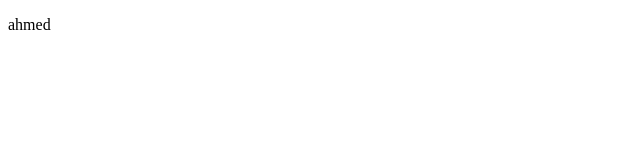
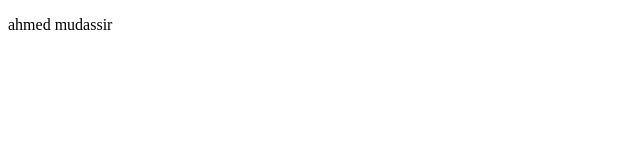
Before and after one commit to Codex-Founders/Codex-Web, a plain HTML site: page card.html in a window 1280 px wide. Shown: the full height of the page, 0-640 px from the left. Drawn offline with Linux system fonts and the light colour scheme.

Commit message:
check commit

```diff
--- a/card.html
+++ b/card.html
@@ -6,6 +6,6 @@
     <title>Document</title>
 </head>
 <body>
-    <p>ahmed</p>
+    <p>ahmed mudassir</p>
 </body>
 </html>
```
